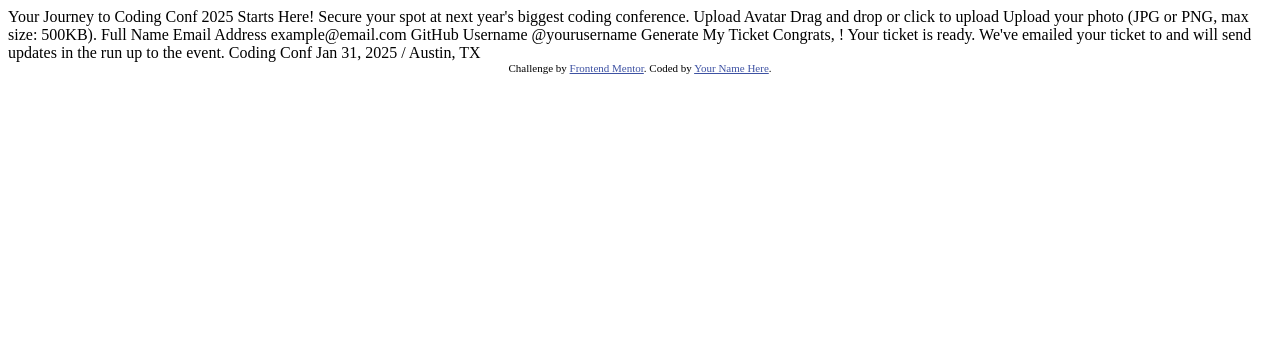
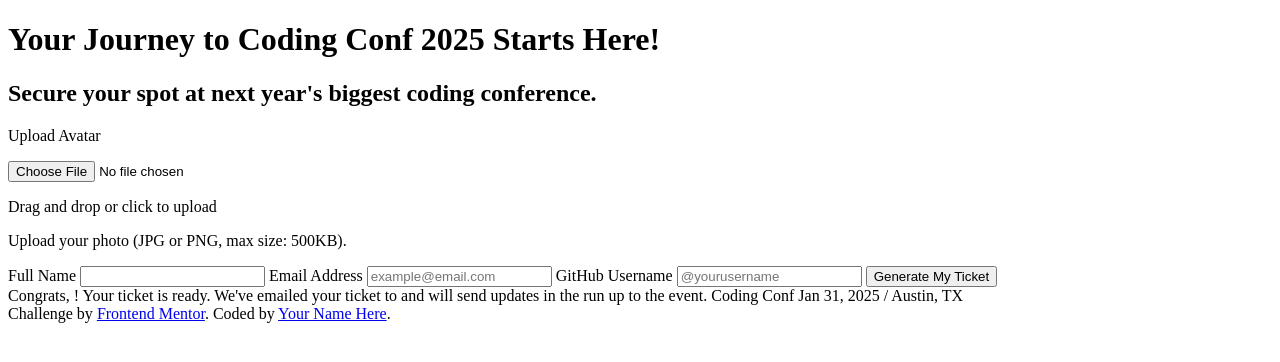
Before and after one commit to Arm4nd7/conference-ticket-generator, a plain HTML site: page index.html in a window 1280 px wide. Drawn offline with Linux system fonts and the light colour scheme.

Commit message:
cracion de plantilla de form, actualizacion de selectores

```diff
--- a/index.html
+++ b/index.html
@@ -1,40 +1,62 @@
 <!DOCTYPE html>
 <html lang="en">
+
 <head>
   <meta charset="UTF-8">
-  <meta name="viewport" content="width=device-width, initial-scale=1.0"> <!-- displays site properly based on user's device -->
+  <meta name="viewport" content="width=device-width, initial-scale=1.0">
+  <!-- displays site properly based on user's device -->
+  <link rel="icon" type="image/png" sizes="32x32" href="./assets/images/favicon-32x32.png">
+  <link href="https://fonts.googleapis.com/css2?family=Inconsolata:wdth,wght@75..125,200..900&display=swap"
+    rel="stylesheet">
+  <title>Frontend Mentor | Conference ticket generator</title>
+</head>
 
-  <link rel="icon" type="image/png" sizes="32x32" href="./assets/images/favicon-32x32.png">
+<body>
+  <header>
+    <div class="container">
+      <h1>
+        Your Journey to Coding Conf 2025 Starts Here!
+      </h1>
+      <h2>
+        Secure your spot at next year's biggest coding conference.
+      </h2>
+    </div>
+  </header>
+  <!-- Form starts -->
+  <main>
+    <section class="forms">
 
-  <title>Frontend Mentor | Conference ticket generator</title>
-
-  <!-- Feel free to remove these styles or customise in your own stylesheet 👍 -->
-  <style>
-    .attribution { font-size: 11px; text-align: center; }
-    .attribution a { color: hsl(228, 45%, 44%); }
-  </style>
-</head>
-<body>
-
-  <!-- Form starts -->
-
-  Your Journey to Coding Conf 2025 Starts Here!
-
-  Secure your spot at next year's biggest coding conference.
-
-  Upload Avatar
-  Drag and drop or click to upload
-  Upload your photo (JPG or PNG, max size: 500KB).
-
-  Full Name
-
-  Email Address
-  example@email.com
-
-  GitHub Username
-  @yourusername
-
-  Generate My Ticket
+      <div class="container">
+        <form action="#">
+          <label for="#">
+            <p>Upload Avatar</p>
+            <div class="container">
+              <input type="file" name="photo">
+              <p>Drag and drop or click to upload</p>
+            </div>
+            <p class="control-error">Upload your photo (JPG or PNG, max size: 500KB).</p>
+          </label>
+        </form>
+      </div>
+      <div class="container">
+        <form action="#">
+          <label for="#">
+            Full Name
+            <input type="text" name="fullname" minlength="3" maxlength="50">
+          </label>
+          <label for="">
+            Email Address
+            <input type="email" placeholder="example@email.com" name="email" maxlength="50" minlength="5">
+          </label>
+          <label for="">
+            GitHub Username
+            <input type="text" placeholder="@yourusername" name="GitHub" maxlength="50" minlength="2">
+          </label>
+          <button>Generate My Ticket</button>
+        </form>
+      </div>
+    </section>
+  </main>
 
   <!-- Form ends -->
 
@@ -49,9 +71,10 @@
 
   <!-- Generated tickets ends -->
 
-  <div class="attribution">
+  <footer class="attribution">
     Challenge by <a href="https://www.frontendmentor.io?ref=challenge">Frontend Mentor</a>.
     Coded by <a href="#">Your Name Here</a>.
-  </div>
+  </footer>
 </body>
+
 </html>
```
